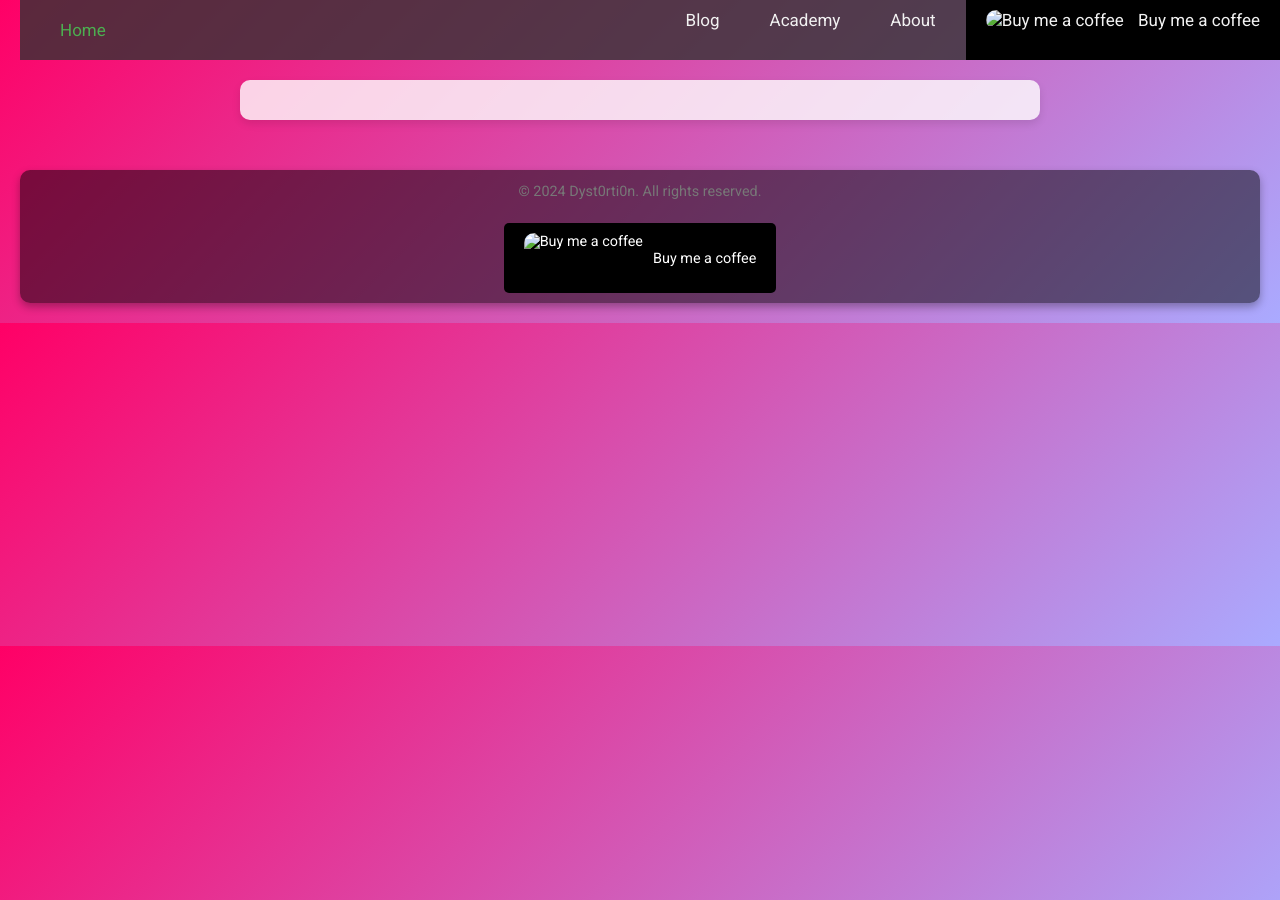
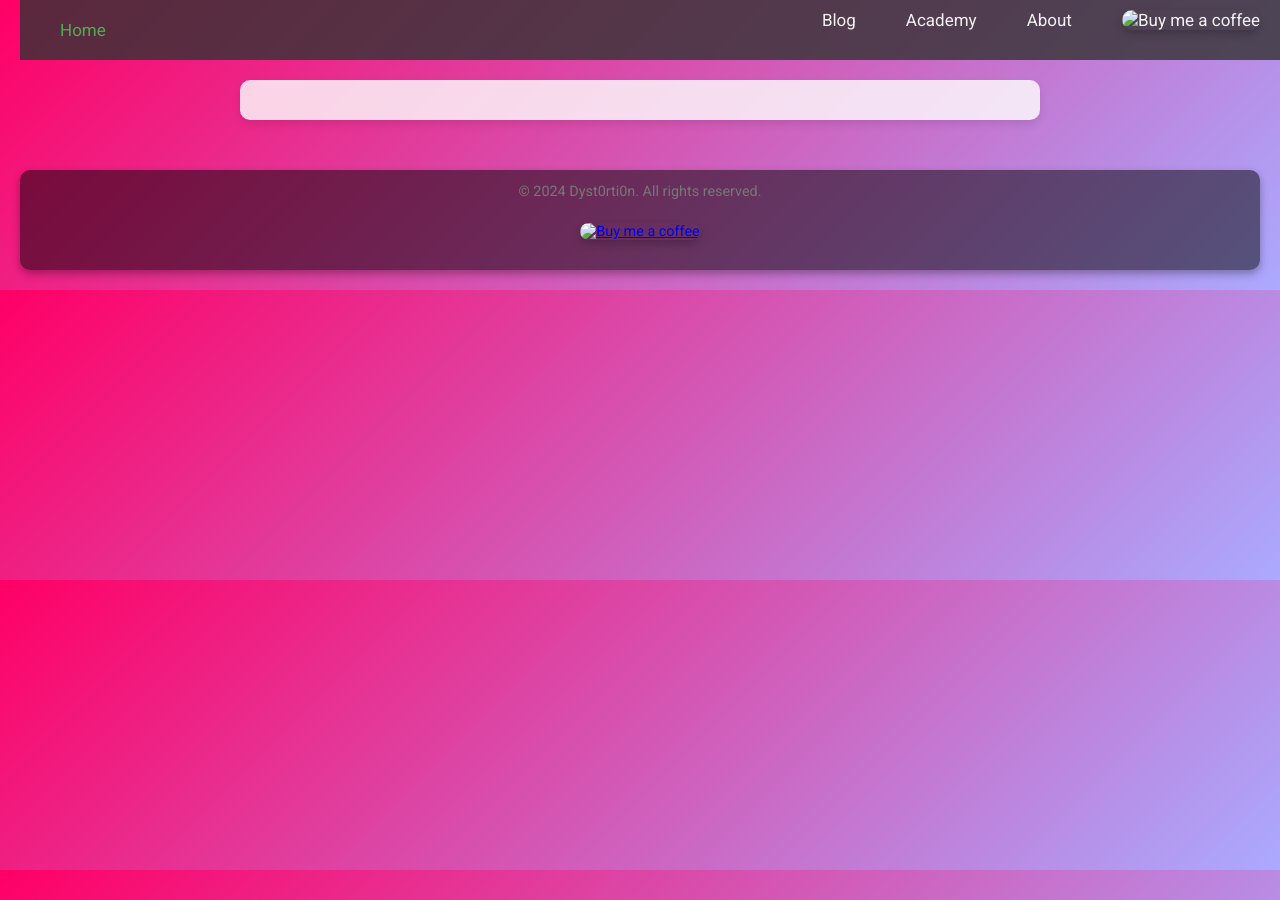
Before and after one commit to Dyst0rti0n/Dyst0rti0n.github.io, a Jekyll site: the page built from index.md, in a window 1280 px wide. Built offline with Jekyll 4.4.1, drawn with Linux system fonts in a browser that asks for light colours.

Commit message:
Btter implementation of BMC button to navbar and footer, slight navbar changes

```diff
--- a/_includes/navbar.html
+++ b/_includes/navbar.html
@@ -4,13 +4,11 @@
         <a href="/blog">Blog</a>
         <a href="/academy">Academy</a>
         <a href="/about">About</a>
-        <a class="bmc-button" href="https://www.buymeacoffee.com/dystortion" target="_blank">
+        <a class="bmc-button-nav" href="https://www.buymeacoffee.com/dystortion" target="_blank">
             <img src="https://cdn.buymeacoffee.com/buttons/bmc-new-btn-logo.svg" alt="Buy me a coffee">
-            <span>Buy me a coffee</span>
         </a>
     </div>
     <a href="javascript:void(0);" class="icon" onclick="toggleNavbar()">
         &#9776;
     </a>
 </div>
-<script type="text/javascript" src="https://cdnjs.buymeacoffee.com/1.0.0/button.prod.min.js" data-name="bmc-button" data-slug="dystortion" data-color="#000000" data-emoji="☕"  data-font="Cookie" data-text="Buy me a coffee" data-outline-color="#ffffff" data-font-color="#ffffff" data-coffee-color="#FFDD00"></script>
--- a/_layouts/default.html
+++ b/_layouts/default.html
@@ -16,12 +16,10 @@
     </main>
     <footer>
         <p>&copy; 2024 Dyst0rti0n. All rights reserved.</p>
-        <a class="bmc-button" href="https://www.buymeacoffee.com/dystortion" target="_blank">
+        <a class="bmc-button-footer" href="https://www.buymeacoffee.com/dystortion" target="_blank">
             <img src="https://cdn.buymeacoffee.com/buttons/bmc-new-btn-logo.svg" alt="Buy me a coffee">
-            <span>Buy me a coffee</span>
         </a>
     </footer>
-    <script type="text/javascript" src="https://cdnjs.buymeacoffee.com/1.0.0/button.prod.min.js" data-name="bmc-button" data-slug="dystortion" data-color="#000000" data-emoji="☕"  data-font="Cookie" data-text="Buy me a coffee" data-outline-color="#ffffff" data-font-color="#ffffff" data-coffee-color="#FFDD00"></script>
     <script>
         function toggleNavbar() {
             var x = document.getElementById("navbar");
--- a/assets/css/navbar.css
+++ b/assets/css/navbar.css
@@ -85,3 +85,7 @@
     width: 100%;
   }
 }
+
+body {
+  margin-top: 60px;
+}
--- a/assets/css/style.css
+++ b/assets/css/style.css
@@ -282,6 +282,8 @@
   }
 }
 
+
+/* Buy Me a Coffee Button Styles */
 .bmc-button {
   display: inline-flex;
   align-items: center;
@@ -304,3 +306,18 @@
   background-color: #444444;
   color: #ffdd00;
 }
+
+.bmc-button-nav img,
+.bmc-button-footer img {
+  height: 30px;
+}
+
+.bmc-button-nav {
+  display: inline-block;
+  padding: 0;
+}
+
+.bmc-button-footer {
+  display: inline-block;
+  padding: 0;
+}
```
